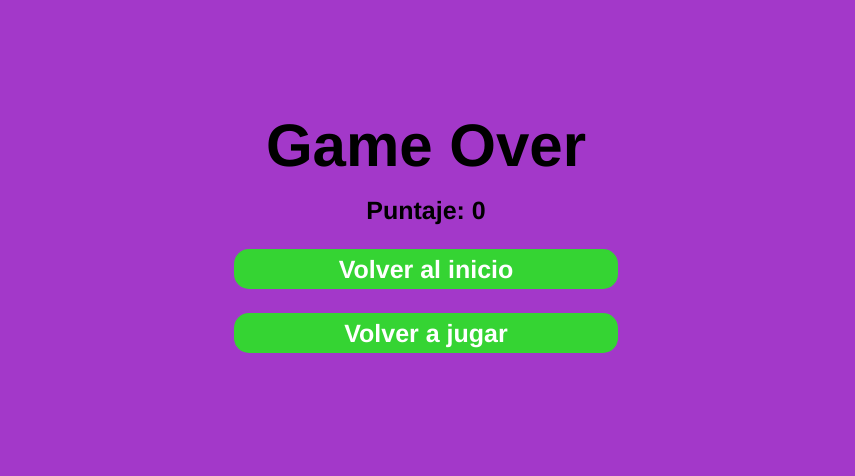
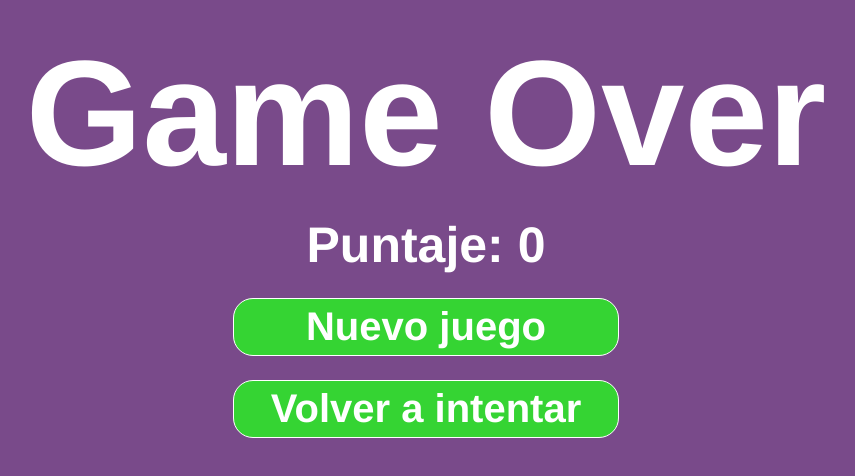
Before and after one commit to IIC3585-2021/vue-calceteam, a Vue app: page /gameover in a window 1280 px wide. Shown: the part 168-644 px from the top of the page, without its empty margins (214-1069 px from the left). Built offline with nearby package versions, Linux system fonts and the light colour scheme.

Commit message:
loading and new styles

```diff
--- a/src/App.vue
+++ b/src/App.vue
@@ -8,8 +8,7 @@
   -webkit-font-smoothing: antialiased;
   -moz-osx-font-smoothing: grayscale;
   text-align: center;
-  color: #2c3e50;
-  background-color: #a338c9;
+  background-color: #794a8a;
   width: 100vw;
   height: 100vh;
   display: flex;
--- /dev/null
+++ b/src/components/Loading.vue
@@ -0,0 +1,27 @@
+<template>
+  <div class="loading-screen">
+    <p class="loading-text">
+      Cargando...
+    </p>
+  </div>
+</template>
+
+<style>
+.loading-screen {
+  position: absolute;
+  top: 0;
+  left: 0;
+  width: 100vw;
+  height: 100vh;
+  background-color: rgba(0,0,0,.7);
+  display: flex;
+  justify-content: center;
+  align-items: center;
+  z-index: 1;
+}
+.loading-text {
+  font-size: 80px;
+  color: #FFF;
+  font-weight: bold;
+}
+</style>
--- a/src/components/Question.vue
+++ b/src/components/Question.vue
@@ -1,14 +1,18 @@
 <template>
   <div class="question">
-    <p class="question-text">
-      ¿De qué raza es el perro de la foto?
-    </p>
+    <Loading v-if="loading" />
+    <div class="question-container">
+      <p class="question-text">
+        ¿De qué raza es el perro de la foto?
+      </p>
+    </div>
     <p class="score">
       {{`Puntaje: ${this.$store.state.score}`}}
     </p>
     <img
       class="question-img"
       v-bind:src="url"
+      @load="this.loading= false"
     >
     <div
       class="option"
@@ -24,6 +28,8 @@
 </template>
 
 <script>
+import Loading from '@/components/Loading.vue';
+
 function shuffleArray(list) {
   const array = [...list];
   for (let i = array.length - 1; i > 0; i -= 1) {
@@ -40,6 +46,7 @@ export default {
       options: [],
       answer: '',
       correct: 'Dalmata',
+      loading: true,
     };
   },
   methods: {
@@ -52,6 +59,7 @@ export default {
       }
     },
     loadQuestion() {
+      this.loading = true;
       fetch('https://dog.ceo/api/breeds/image/random')
         .then(async (res) => {
           const resJson = await res.json();
@@ -87,6 +95,9 @@ export default {
     console.log(this.$store.state.breeds);
     this.loadQuestion();
   },
+  components: {
+    Loading,
+  },
 };
 </script>
 <style>
@@ -99,6 +110,18 @@ export default {
   align-items: center;
 }
 
+.question-container {
+  width: 50vw;
+  background-color: #557bad;
+  border: 1px solid white;
+  border-radius: 15px;
+  display: flex;
+  justify-content: center;
+  align-items: center;
+  padding: 1vh 0;
+  margin-bottom: 3vh;
+}
+
 .option {
   cursor: pointer;
   background-color: #35d433;
@@ -108,7 +131,8 @@ export default {
   align-items: center;
   justify-content: center;
   margin: 3vh 0 0 0;
-  border-radius: 10px;
+  border: 1px solid white;
+  border-radius: 3vh;
 }
 .option:hover {
   opacity: .7;
@@ -122,14 +146,15 @@ export default {
 }
 
 .question-text {
-  font-size: 35px;
-  color: #000;
-  font-weight: bold;
-  margin: 0 0 3vh 0;
+  font-size: 40px;
+  color: white;
+  font-weight: 1000;
+  margin: 0;
 }
 
 .question-img {
   height: 50vh;
+  border-radius: 10px;
 }
 
 .score {
--- a/src/views/GameOver.vue
+++ b/src/views/GameOver.vue
@@ -11,7 +11,7 @@
       class="button"
     >
       <p class="button-text">
-        Volver al inicio
+        Nuevo juego
       </p>
     </div>
     <div
@@ -19,7 +19,7 @@
       class="button"
     >
       <p class="button-text">
-        Volver a jugar
+        Volver a intentar
       </p>
     </div>
   </div>
@@ -42,15 +42,15 @@ export default {
 
 <style>
 .over {
-  color: black;
-  font-size: 60px;
-  font-weight: bold;
+  color: white;
+  font-size: 150px;
+  font-weight: 1000;
   margin: 0;
 }
 
 .final-score {
-  color: black;
-  font-size: 25px;
+  color: white;
+  font-size: 50px;
   font-weight: bold;
   margin: 2vh 0 0 0;
 }
@@ -66,14 +66,15 @@ export default {
 
 .button {
   width: 30vw;
-  height: 5vh;
+  height: 7vh;
   display: flex;
   background-color: #35d433;
   justify-content: center;
   align-items: center;
-  border-radius: 15px;
+  border-radius: 20px;
   cursor: pointer;
   margin: 3vh 0 0 0;
+  border: 1px solid white;
 }
 
 .button:hover {
@@ -82,7 +83,7 @@ export default {
 
 .button-text {
   color: white;
-  font-size: 25px;
+  font-size: 40px;
   font-weight: bold;
   margin: 0;
 }
--- a/src/views/Home.vue
+++ b/src/views/Home.vue
@@ -1,5 +1,6 @@
 <template>
   <div class="home">
+    <Loading v-if="loading" />
     <p class="title">
       DogQuizz
     </p>
@@ -15,9 +16,18 @@
 </template>
 
 <script>
+import Loading from '@/components/Loading.vue';
 
 export default {
   name: 'Home',
+  data() {
+    return {
+      loading: true,
+    };
+  },
+  components: {
+    Loading,
+  },
   mounted() {
     fetch('https://dog.ceo/api/breeds/list/all')
       .then(async (res) => {
@@ -34,6 +44,7 @@ export default {
           }
         });
         this.$store.commit('setBreeds', breeds);
+        this.loading = false;
       });
   },
 };
@@ -50,21 +61,23 @@ export default {
 }
 
 .title {
-  font-size: 60px;
-  color: black;
-  font-weight: bold;
-  margin: 0 0 3vh 0;
+  font-size: 200px;
+  color: white;
+  font-weight: 1000;
+  margin: 0 0 10vh 0;
+  text-shadow: -1px 0 black, 0 1px black, 1px 0 black, 0 -1px black;
 }
 
 .start {
   width: 30vw;
-  height: 5vh;
+  height: 7vh;
   display: flex;
   background-color: #35d433;
   justify-content: center;
   align-items: center;
   border-radius: 15px;
   cursor: pointer;
+  border: 1px solid white;
 }
 
 .start:hover {
@@ -73,7 +86,7 @@ export default {
 
 .start-text {
   color: white;
-  font-size: 25px;
+  font-size: 45px;
   font-weight: bold;
   margin: 0;
 }
```
